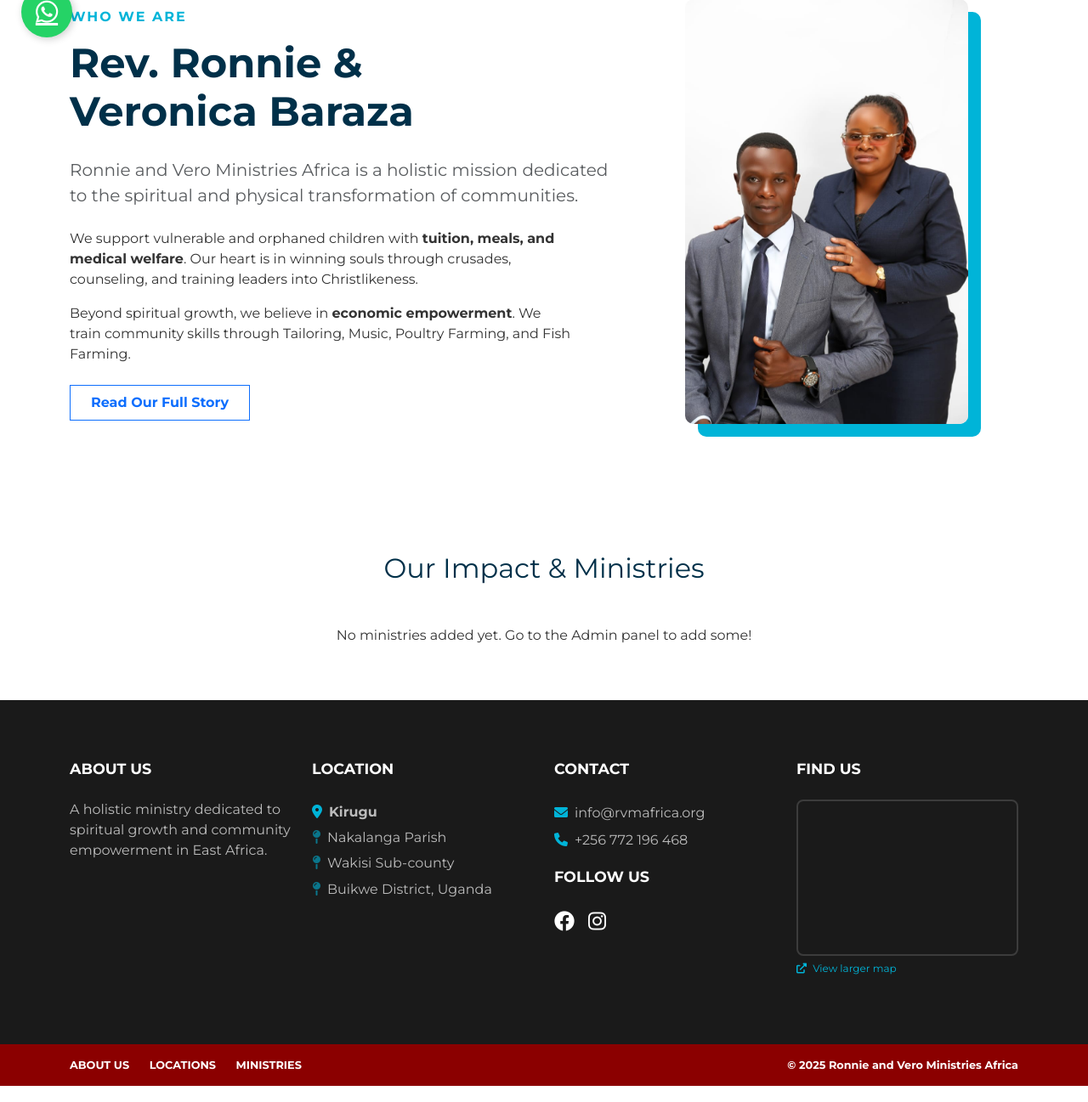
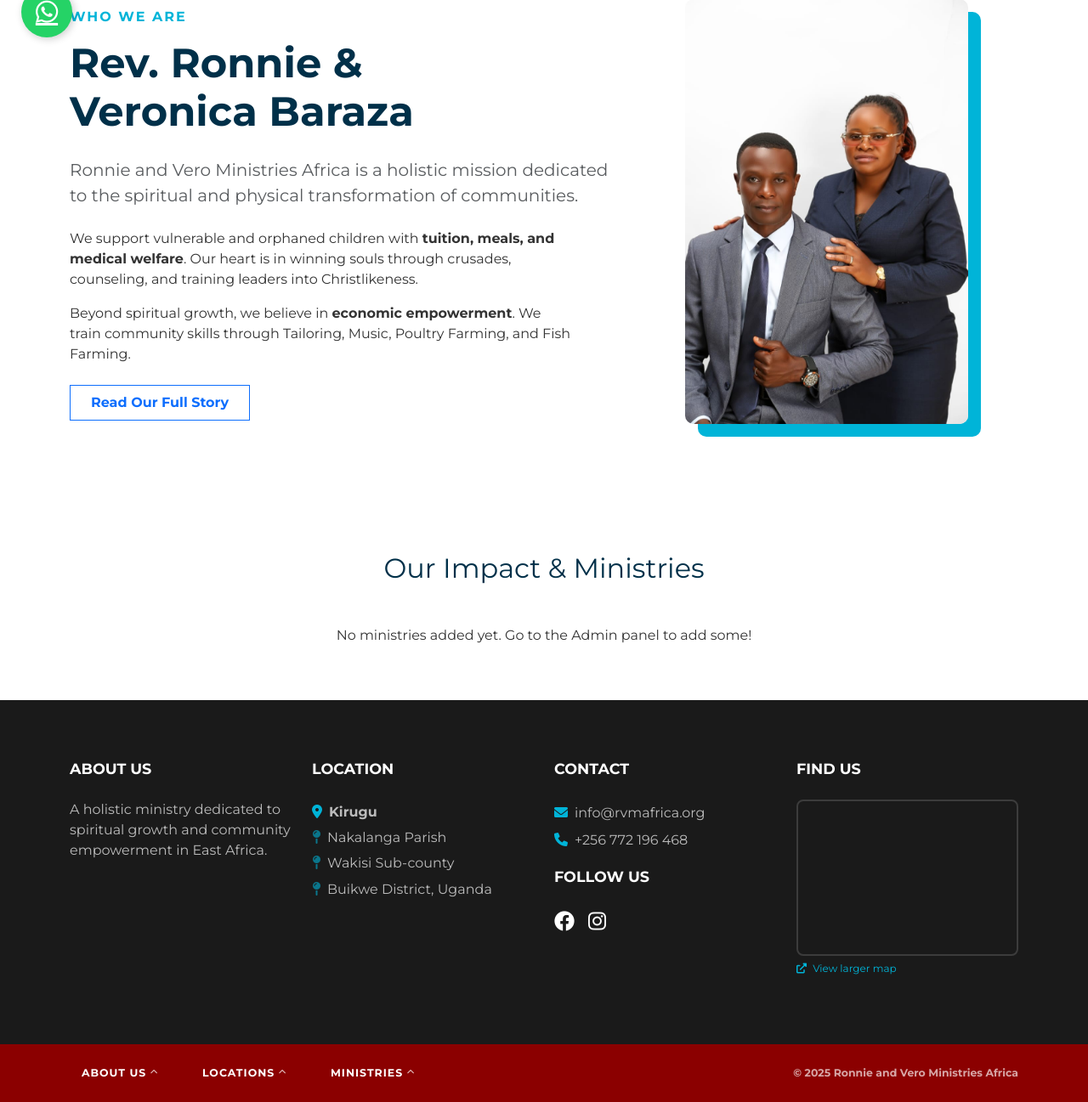
Before and after one commit to Makobi5/rvm-africa-site, a Django app: page / in a window 1280 px wide. Shown: the part 731-2028 px from the top of the page at 85% size. Run offline with Django 5.2, Linux system fonts and the light colour scheme; data that the repository does not hold is empty; grey boxes are pictures that could not be loaded.

Commit message:
modified the footer

```diff
--- a/templates/base.html
+++ b/templates/base.html
@@ -358,15 +358,109 @@
     </footer>
 
     <!-- Sub Footer (Red Bar) -->
+    <style>
+        .sf-nav { display: flex; align-items: center; gap: 4px; flex-wrap: wrap; }
+        .sf-item { position: relative; }
+        .sf-item > a {
+            color: #fff;
+            font-size: 0.78rem;
+            font-weight: 700;
+            letter-spacing: 1px;
+            text-decoration: none;
+            text-transform: uppercase;
+            padding: 10px 14px;
+            display: flex;
+            align-items: center;
+            gap: 5px;
+            transition: background 0.2s;
+            white-space: nowrap;
+        }
+        .sf-item > a:hover { background: rgba(255,255,255,0.12); border-radius: 4px; }
+        .sf-item > a .sf-arrow { font-size: 0.55rem; opacity: 0.75; transition: transform 0.2s; }
+        .sf-item:hover > a .sf-arrow { transform: rotate(180deg); }
+
+        /* Dropdown panel — opens UPWARD */
+        .sf-dropdown {
+            display: none;
+            position: absolute;
+            bottom: 100%;
+            left: 0;
+            background: #1a1a2e;
+            min-width: 210px;
+            border-top: 3px solid var(--sky-blue);
+            border-radius: 4px 4px 0 0;
+            padding: 8px 0;
+            z-index: 9999;
+            box-shadow: 0 -8px 24px rgba(0,0,0,0.45);
+        }
+        .sf-item:hover .sf-dropdown { display: block; }
+        .sf-dropdown a {
+            display: flex;
+            align-items: center;
+            gap: 9px;
+            padding: 9px 18px;
+            color: #d0d0d0;
+            font-size: 0.8rem;
+            font-weight: 600;
+            text-decoration: none;
+            border-bottom: 1px solid rgba(255,255,255,0.06);
+            transition: all 0.2s;
+            letter-spacing: 0.3px;
+        }
+        .sf-dropdown a:last-child { border-bottom: none; }
+        .sf-dropdown a:hover {
+            color: #fff;
+            background: rgba(255,255,255,0.07);
+            padding-left: 24px;
+        }
+        .sf-dropdown a i { color: var(--sky-blue); font-size: 0.7rem; width: 12px; flex-shrink: 0; }
+    </style>
+
     <div class="sub-footer">
-        <div class="container text-center text-md-start">
-            <div class="row">
+        <div class="container">
+            <div class="row align-items-center">
                 <div class="col-md-8">
-                    <a href="{% url 'about' %}">ABOUT US</a>
-                    <a href="#">LOCATIONS</a>
-                    <a href="#">MINISTRIES</a>
+                    <nav class="sf-nav">
+
+                        <!-- ABOUT US -->
+                        <div class="sf-item">
+                            <a href="{% url 'about' %}">
+                                ABOUT US <i class="fas fa-chevron-up sf-arrow"></i>
+                            </a>
+                            <div class="sf-dropdown">
+                                <a href="{% url 'about' %}#who-we-are">
+                                    <i class="fas fa-angle-right"></i> Who We Are
+                                </a>
+                                <a href="{% url 'about' %}#our-presence">
+                                    <i class="fas fa-angle-right"></i> Our Presence
+                                </a>
+                            </div>
+                        </div>
+
+                        <!-- LOCATIONS -->
+                        <div class="sf-item">
+                            <a href="#">LOCATIONS <i class="fas fa-chevron-up sf-arrow"></i></a>
+                            <div class="sf-dropdown">
+                                <a href="#"><i class="fas fa-angle-right"></i> New Hope Church — Kirugu</a>
+                                <a href="#"><i class="fas fa-angle-right"></i> New Hope Foundation School</a>
+                                <a href="#"><i class="fas fa-angle-right"></i> Kirugu Fish Farm</a>
+                            </div>
+                        </div>
+
+                        <!-- MINISTRIES -->
+                        <div class="sf-item">
+                            <a href="#">MINISTRIES <i class="fas fa-chevron-up sf-arrow"></i></a>
+                            <div class="sf-dropdown">
+                                <a href="#"><i class="fas fa-angle-right"></i> Children &amp; Youth</a>
+                                <a href="#"><i class="fas fa-angle-right"></i> Spiritual Outreach</a>
+                                <a href="#"><i class="fas fa-angle-right"></i> School</a>
+                                <a href="#"><i class="fas fa-angle-right"></i> Economic Empowerment</a>
+                            </div>
+                        </div>
+
+                    </nav>
                 </div>
-                <div class="col-md-4 text-md-end">
+                <div class="col-md-4 text-md-end" style="color: rgba(255,255,255,0.65); font-size: 0.78rem;">
                     &copy; 2025 Ronnie and Vero Ministries Africa
                 </div>
             </div>
```
